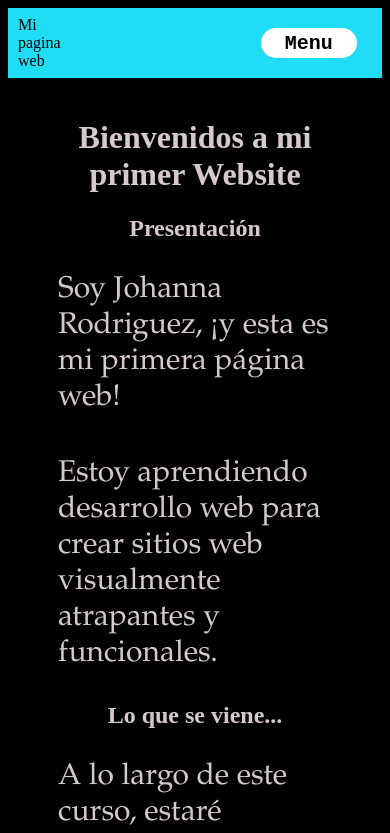
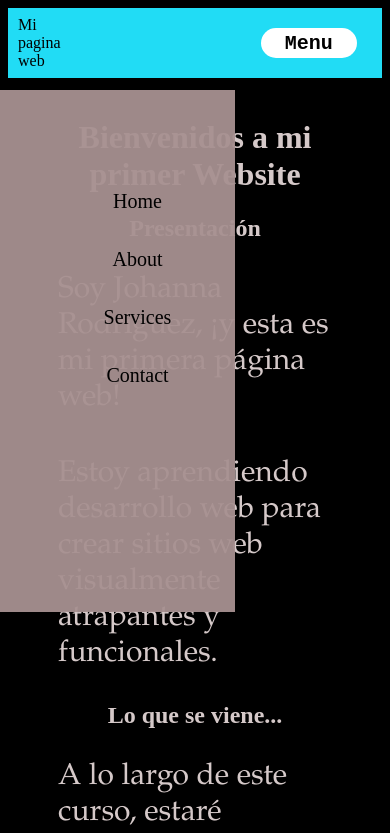
Before and after one commit to KJohaRodriguez/Mi-primer-pagina, a plain HTML site: page index.html in a window 390 px wide. Both pictures are taken after a click on the button "Menu". Shown: the top 833 px of the page. Drawn offline with Linux system fonts and the light colour scheme.

Commit message:
mi primera confirmación de actualización

```diff
--- a/index.html
+++ b/index.html
@@ -11,9 +11,9 @@
 <body>
     <header class="container-nav">
         <nav class="navbar">
-            <a href="index.html" class="brand">Mi pagina web</a>
+            <a href="mi-primer-website.html" class="brand">Mi pagina web</a>
             <ul class="nav-links">
-                <li><a href="index.html">Home</a></li>
+                <li><a href="mi-primer-website.html">Home</a></li>
                 <li><a href="About.html">About</a></li>
                 <li><a href="Services.html">Services</a></li>
                 <li><a href="Contact.html">Contact</a></li>
--- a/script.js
+++ b/script.js
@@ -1,4 +1,9 @@
 function showAlert() { alert("¡Hola, esta es una alerta desde JavaScript!"); }
+document.querySelector("button.button-menu-toggle")
+.addEventListener("click",function(){
+    document.querySelector(".nav-links").
+    classList.toggle("nav-links-responsive")
+})
 
 const form = document.getElementById("myForm");
 form.addEventListener("submit", function (event) {
@@ -19,8 +24,3 @@ function validateForm() {
         alert("Correo electrónico enviado correctamente.");
     }
 }
-document.querySelector("button.button-menu-toggle")
-.addEventListener("click",function(){
-    document.querySelector(".nav-links").
-    classList.toggle("nav-links-responsive")
-})
--- a/styles.css
+++ b/styles.css
@@ -127,7 +127,7 @@ a {
         width: 50%;
         height: 50%;
         top: 70px;
-        left: 100px;
+        left: 0;
         flex-direction: column;
         padding-top: 100px;
         align-items: center;
```
